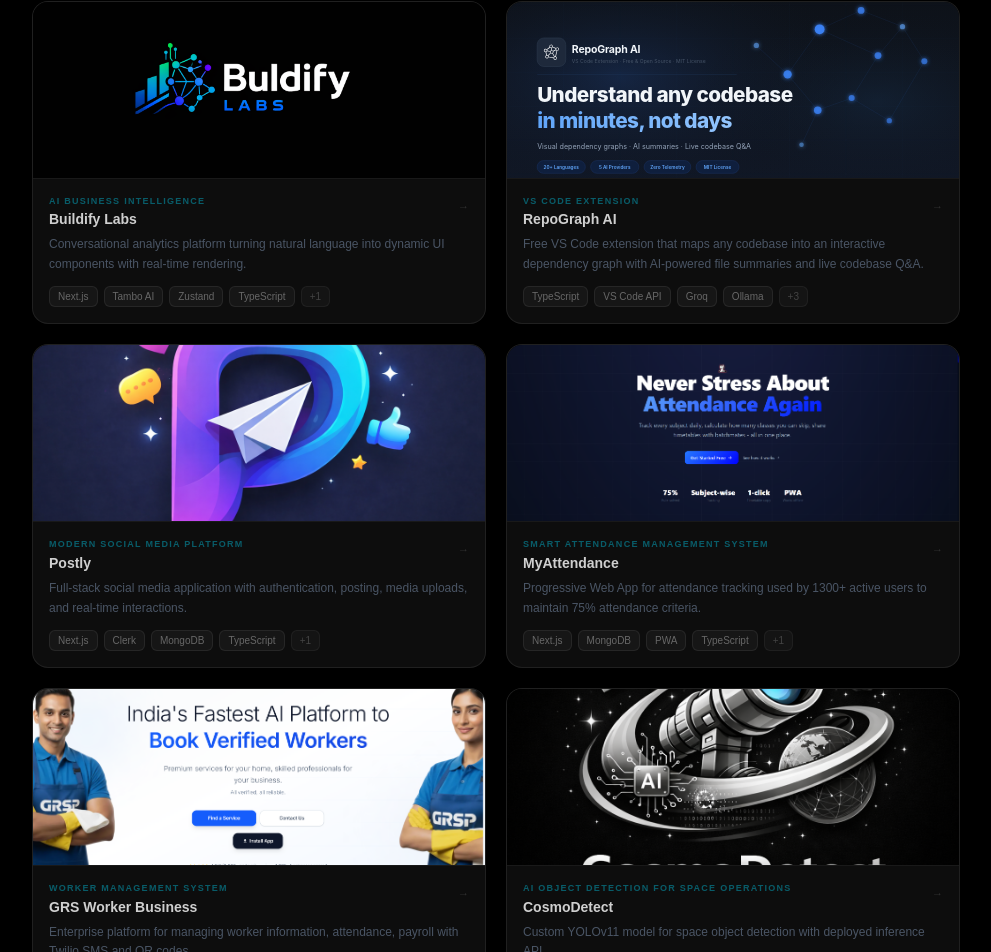
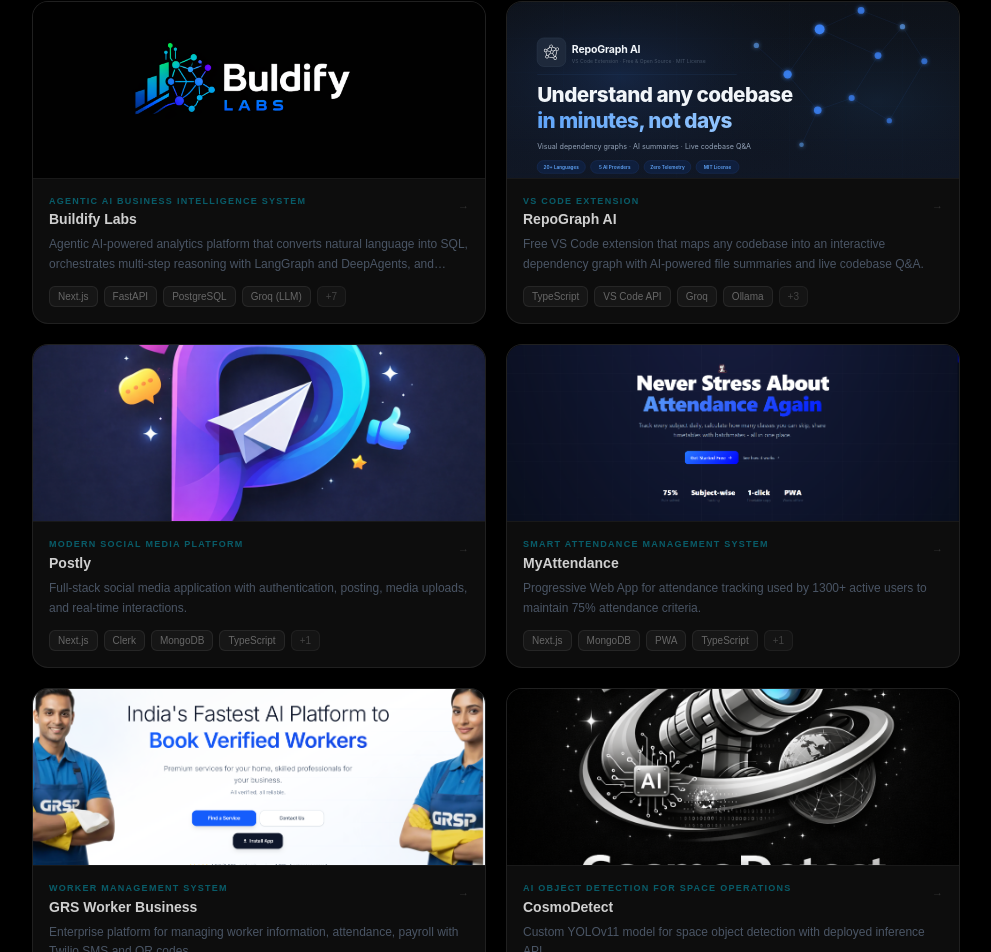
Before and after one commit to Kaushalendra-Marcus/Kaushalendra-Portfolio, a Next.js app: page / in a window 1280 px wide. Shown: the part 1863-2815 px from the top of the page, without its empty margins (144-1135 px from the left). Built offline with nearby package versions, Linux system fonts and the light colour scheme.

Commit message:
updating buidlify labs project

```diff
--- a/src/app/layout.tsx
+++ b/src/app/layout.tsx
@@ -112,7 +112,7 @@
   },
 };
 
-// 🔥 UPDATED JSON-LD (VERY IMPORTANT)
+// UPDATED JSON-LD (VERY IMPORTANT)
 const jsonLd = {
   "@context": "https://schema.org",
   "@type": "Person",
--- a/src/data/projects.ts
+++ b/src/data/projects.ts
@@ -4,17 +4,41 @@
   {
     id: "buildify-labs",
     title: "Buildify Labs",
-    subtitle: "AI Business Intelligence",
+    subtitle: "Agentic AI Business Intelligence System",
+
     description:
-      "Conversational analytics platform turning natural language into dynamic UI components with real-time rendering.",
+      "Agentic AI-powered analytics platform that converts natural language into SQL, orchestrates multi-step reasoning with LangGraph and DeepAgents, and delivers structured insights with dynamic visualizations.",
+
     detailedDescription: [
-      "Conversational analytics platform that transforms natural language queries into dynamic UI components including metric cards, charts, and comparisons.",
-      "Implemented mock AI backend that returns structured JSON for real-time React component rendering.",
-      "Utilized Zustand for efficient state management of sessions and query context filtering.",
-      "Built responsive interface with Next.js 14+ featuring server-side rendering and optimized performance.",
-      "Designed intuitive dashboard with natural language processing for business intelligence insights.",
+      "Designed an agentic AI system using LangGraph and DeepAgents to orchestrate multi-step workflows: query understanding → SQL generation → sanitization → execution → analysis → structured output.",
+
+      "Built modular AI agents (SQL generator, analysis engine, visual selector, insight generator) coordinated through stateful execution graphs.",
+
+      "Integrated MCP (Model Context Protocol) for structured tool interaction, enabling controlled access to SQL execution, data analysis, and external context sources.",
+
+      "Implemented a secure data layer with SQL sanitization, schema-constrained query generation, and execution guards to prevent unsafe operations.",
+
+      "Developed strict JSON-based output pipelines using Pydantic for reliable frontend rendering of charts, KPI cards, anomalies, and insights.",
+
+      "Added production-grade backend controls including authentication, rate limiting, plan-based access, and file validation.",
+
+      "Built a dynamic Next.js frontend that renders AI-generated UI components in real-time based on structured responses.",
     ],
-    technologies: ["Next.js", "Tambo AI", "Zustand", "TypeScript", "Tailwind"],
+
+    technologies: [
+      "Next.js",
+      "FastAPI",
+      "PostgreSQL",
+      "Groq (LLM)",
+      "LangGraph",
+      "DeepAgents",
+      "MCP",
+      "LangChain",
+      "Zustand",
+      "TypeScript",
+      "Tailwind",
+    ],
+
     github: "https://github.com/Kaushalendra-Marcus/AI-Business-Intelligence",
     live: "https://buildifylabs.in",
     gradient: "from-blue-600 to-cyan-600",
```
